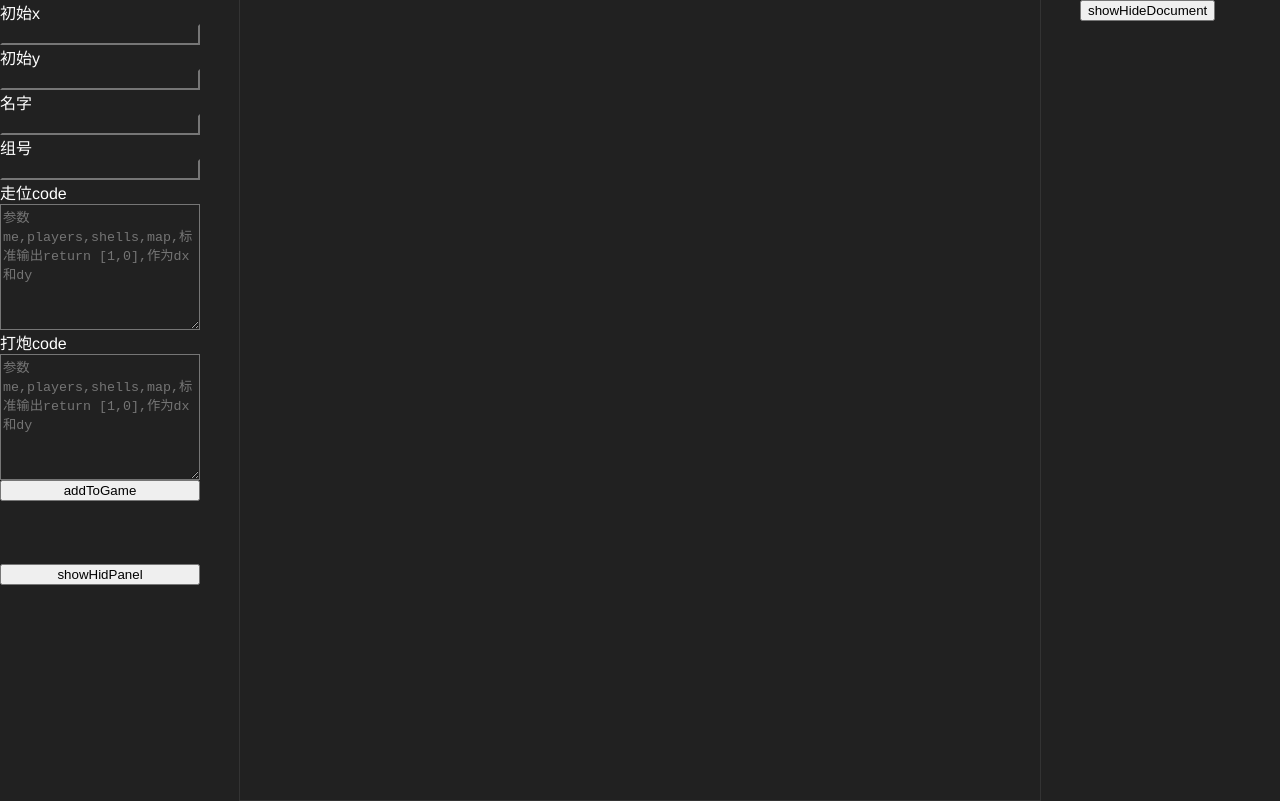
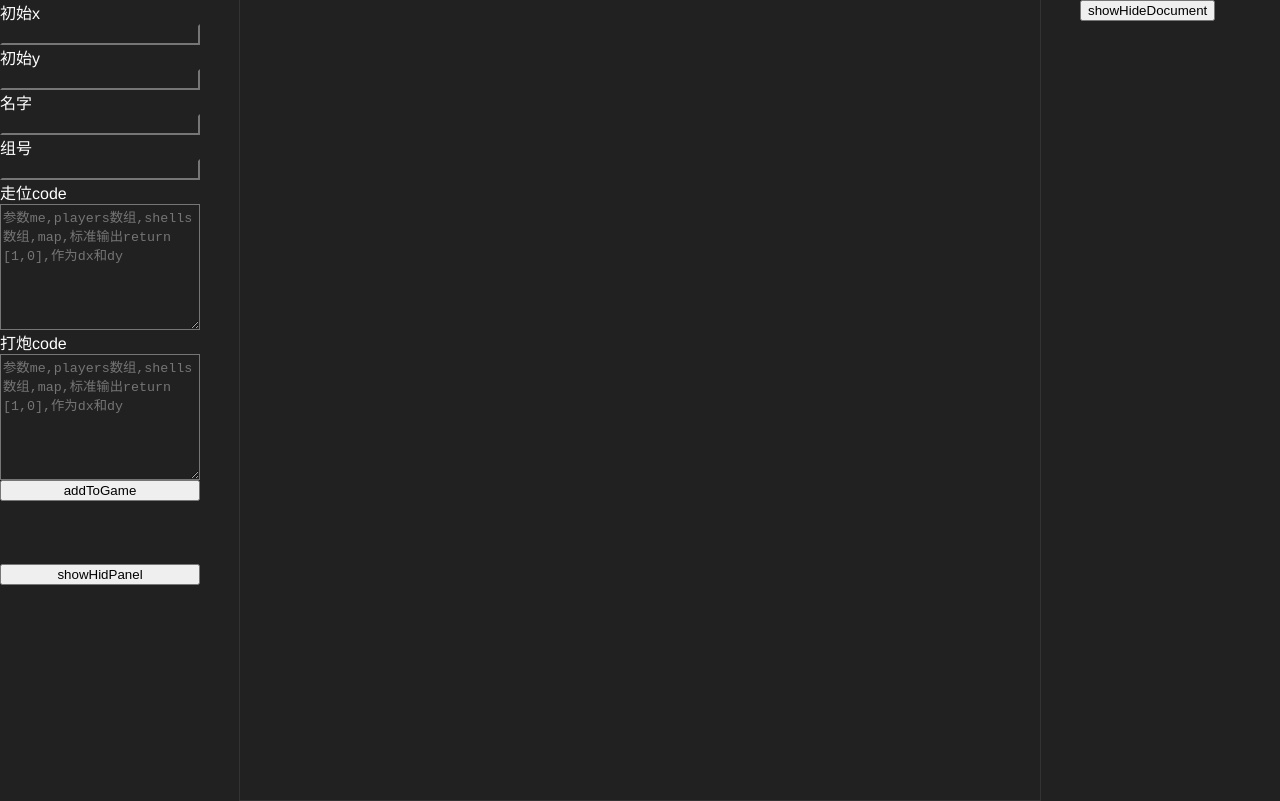
Before and after one commit to bingo-happy/code-tank-html5, a website: page index.html in a window 1280 px wide. Drawn offline with nearby package versions, Linux system fonts and the light colour scheme; no server answers.

Commit message:
初始版本

```diff
--- a/index.html
+++ b/index.html
@@ -37,9 +37,9 @@
                     <label>组号</label>
                     <input id="startGroup" style="background-color:transparent;color: aqua"  onkeyup="if(this.value.length==1){this.value=this.value.replace(/[^0-7]/g,'')}else{this.value=0}"/>
                     <label>走位code</label>
-                    <textarea placeholder="参数me,players,shells,map,标准输出return [1,0],作为dx和dy"  rows="8" id="startMoveCode" style="background-color:transparent;color: aqua"></textarea>
+                    <textarea placeholder="参数me,players数组,shells数组,map,标准输出return [1,0],作为dx和dy"  rows="8" id="startMoveCode" style="background-color:transparent;color: aqua"></textarea>
                     <label>打炮code</label>
-                    <textarea placeholder="参数me,players,shells,map,标准输出return [1,0],作为dx和dy" rows="8" id="startShellCode" style="background-color:transparent;color: aqua"></textarea>
+                    <textarea placeholder="参数me,players数组,shells数组,map,标准输出return [1,0],作为dx和dy" rows="8" id="startShellCode" style="background-color:transparent;color: aqua"></textarea>
                     <button onclick="addToGame()">addToGame</button>
                 </div>
                 <div id="StartStopGame" style="display: flex;flex-direction: column;visibility:hidden">
```
